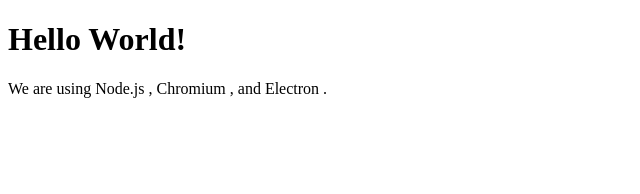
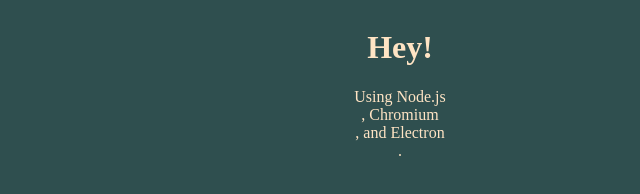
Before and after one commit to Cimorexave/desktop-document-manager, an Electron app: page index.html in a window 800 px wide. Shown: the whole page, without its empty margins (0-640 px from the left). Drawn offline with Linux system fonts and the light colour scheme.

Commit message:
added basic styling

```diff
--- a/index.html
+++ b/index.html
@@ -4,11 +4,12 @@
     <meta charset="UTF-8">
     <!-- https://developer.mozilla.org/en-US/docs/Web/HTTP/CSP -->
     <meta http-equiv="Content-Security-Policy" content="default-src 'self'; script-src 'self'">
-    <title>Hello World!</title>
+    <title>Document Manager</title>
+    <link rel="stylesheet" href="style.css">
   </head>
   <body>
-    <h1>Hello World!</h1>
-    We are using Node.js <span id="node-version"></span>,
+    <h1>Hey!</h1>
+    Using Node.js <span id="node-version"></span>,
     Chromium <span id="chrome-version"></span>,
     and Electron <span id="electron-version"></span>.
     <script src="./renderer.js"></script>
--- a/preload.js
+++ b/preload.js
@@ -1,3 +1,5 @@
+// preload script running before the render
+
 window.addEventListener('DOMContentLoaded', () => {
     const replaceText = (selector, text) => {
       const element = document.getElementById(selector)
--- /dev/null
+++ b/style.css
@@ -0,0 +1,8 @@
+body {
+    display: flex;
+    justify-content: center;
+    align-items: center;
+    flex-direction: column;
+    background-color: darkslategray;
+    color: bisque;
+}
```
